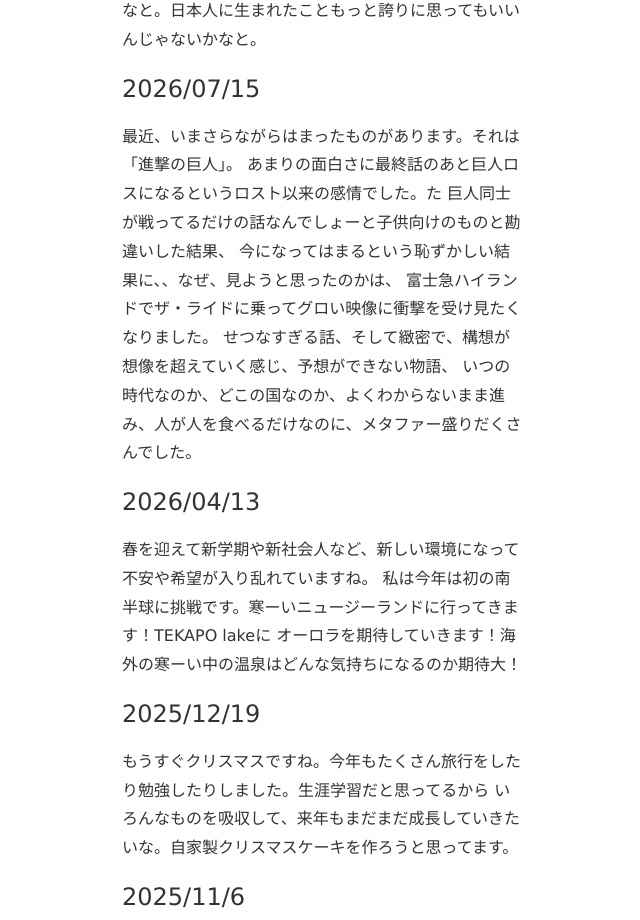
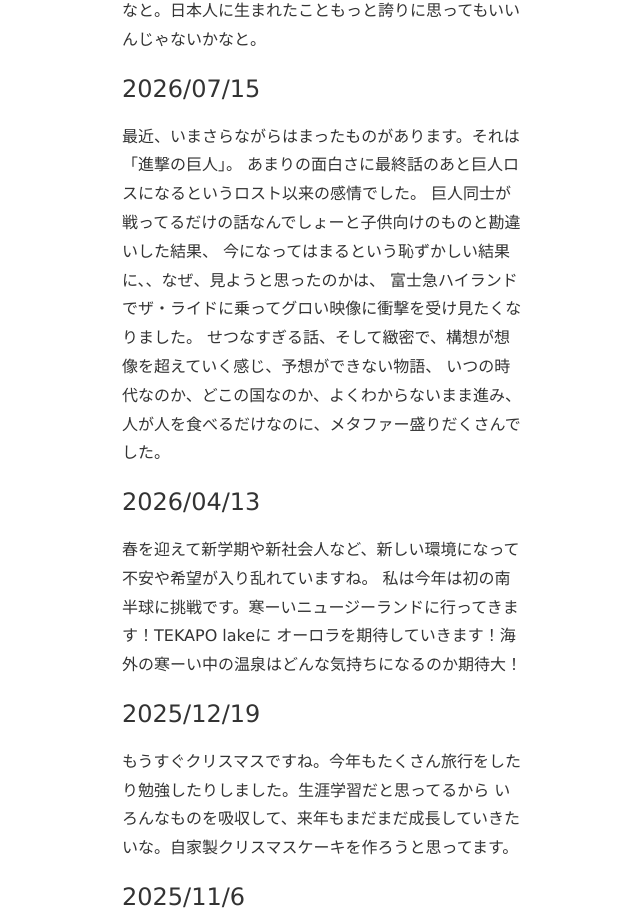
Before and after one commit to melulu777/melulu777.github.io, a plain HTML site: page index.html in a window 1280 px wide. Shown: the part 920-1840 px from the top of the page, without its empty margins (318-958 px from the left). Drawn offline with Linux system fonts and the light colour scheme.

Commit message:
Update index.html

```diff
--- a/index.html
+++ b/index.html
@@ -83,7 +83,7 @@
 
    <h1>2026/07/15</h1>
           <p>最近、いまさらながらはまったものがあります。それは「進撃の巨人」。
-            あまりの面白さに最終話のあと巨人ロスになるというロスト以来の感情でした。た
+            あまりの面白さに最終話のあと巨人ロスになるというロスト以来の感情でした。
             巨人同士が戦ってるだけの話なんでしょーと子供向けのものと勘違いした結果、
             今になってはまるという恥ずかしい結果に、、なぜ、見ようと思ったのかは、
             富士急ハイランドでザ・ライドに乗ってグロい映像に衝撃を受け見たくなりました。
```
